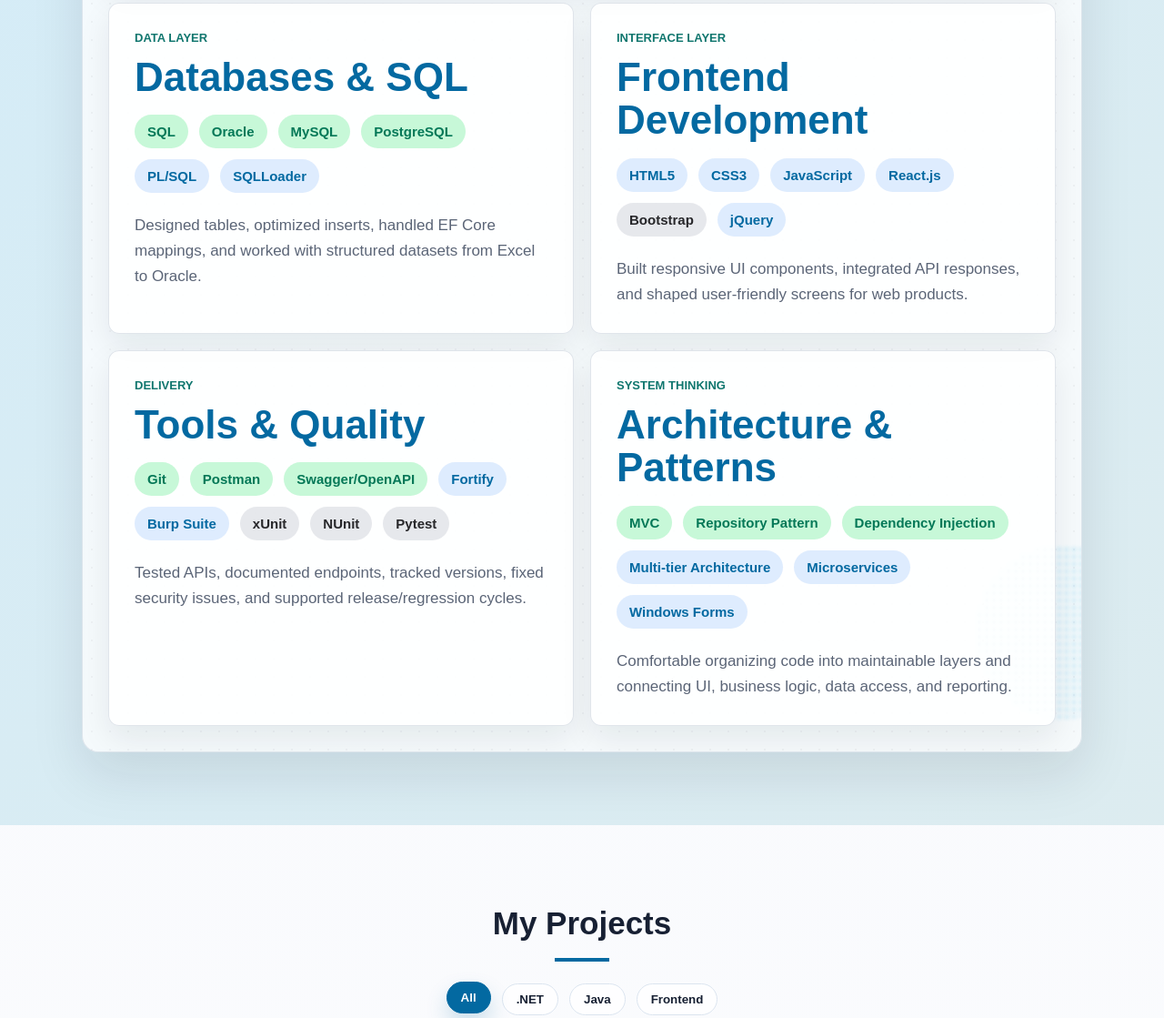
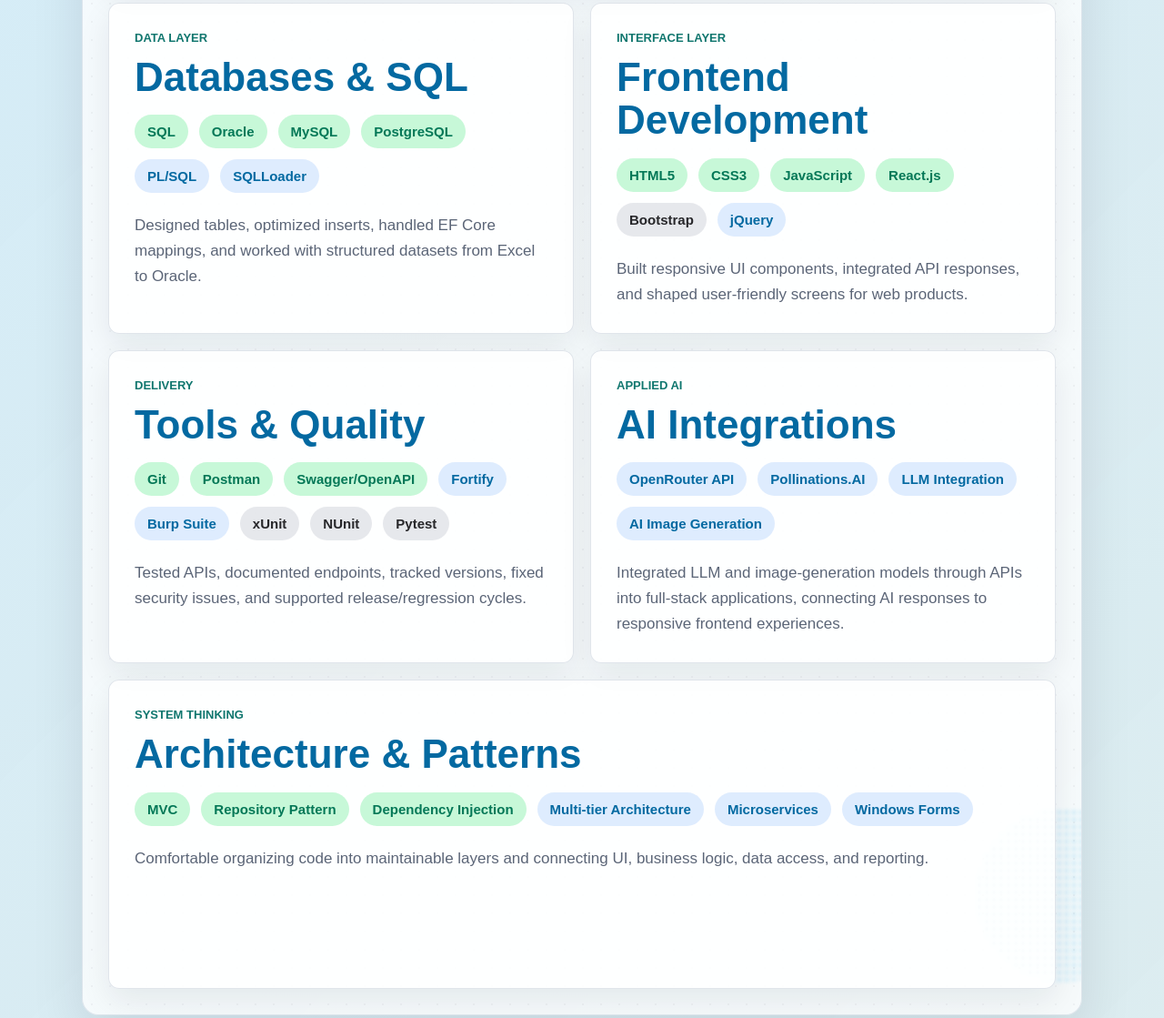
Before and after one commit to RamananTj/Portfolio, a plain HTML site: page Portflio/index.html in a window 1280 px wide. Shown: the part 3819-4938 px from the top of the page at 91% size. Drawn offline with Linux system fonts and the light colour scheme.

Commit message:
added ai integration skills

```diff
--- a/Portflio/index.html
+++ b/Portflio/index.html
@@ -444,10 +444,10 @@
               <p class="cluster-label">Interface layer</p>
               <h3>Frontend Development</h3>
               <div class="skill-tags">
-                <span class="skill-tag level-practical">HTML5</span>
-                <span class="skill-tag level-practical">CSS3</span>
-                <span class="skill-tag level-practical">JavaScript</span>
-                <span class="skill-tag level-practical">React.js</span>
+                <span class="skill-tag level-pro">HTML5</span>
+                <span class="skill-tag level-pro">CSS3</span>
+                <span class="skill-tag level-pro">JavaScript</span>
+                <span class="skill-tag level-pro">React.js</span>
                 <span class="skill-tag level-working">Bootstrap</span>
                 <span class="skill-tag level-practical">jQuery</span>
               </div>
@@ -477,6 +477,24 @@
             </article>
 
             <article class="skill-cluster">
+              <p class="cluster-label">Applied AI</p>
+              <h3>AI Integrations</h3>
+              <div class="skill-tags">
+                <span class="skill-tag level-practical">OpenRouter API</span>
+                <span class="skill-tag level-practical">Pollinations.AI</span>
+                <span class="skill-tag level-practical">LLM Integration</span>
+                <span class="skill-tag level-practical"
+                  >AI Image Generation</span
+                >
+              </div>
+              <p>
+                Integrated LLM and image-generation models through APIs into
+                full-stack applications, connecting AI responses to responsive
+                frontend experiences.
+              </p>
+            </article>
+
+            <article class="skill-cluster skill-cluster-feature">
               <p class="cluster-label">System thinking</p>
               <h3>Architecture & Patterns</h3>
               <div class="skill-tags">
```
